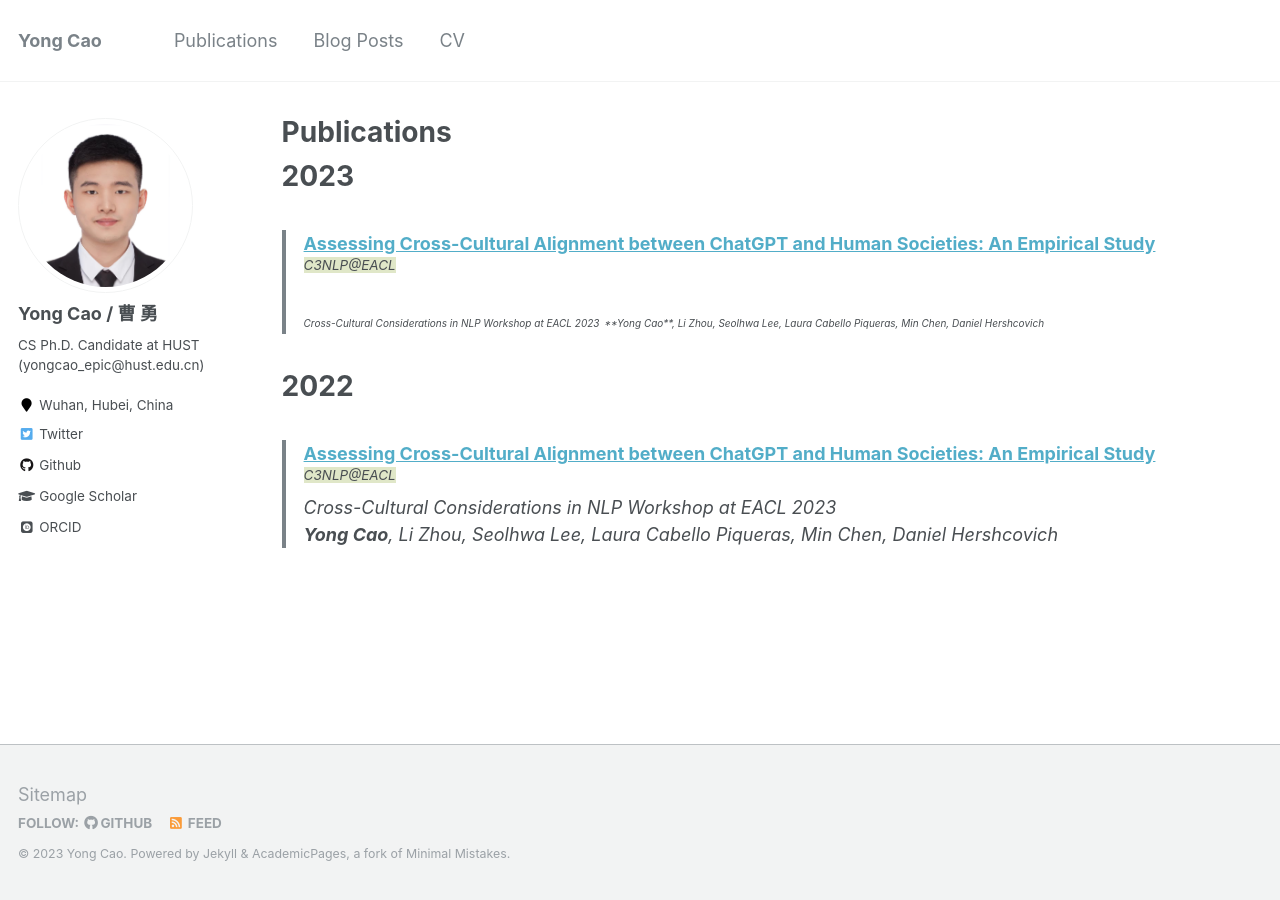
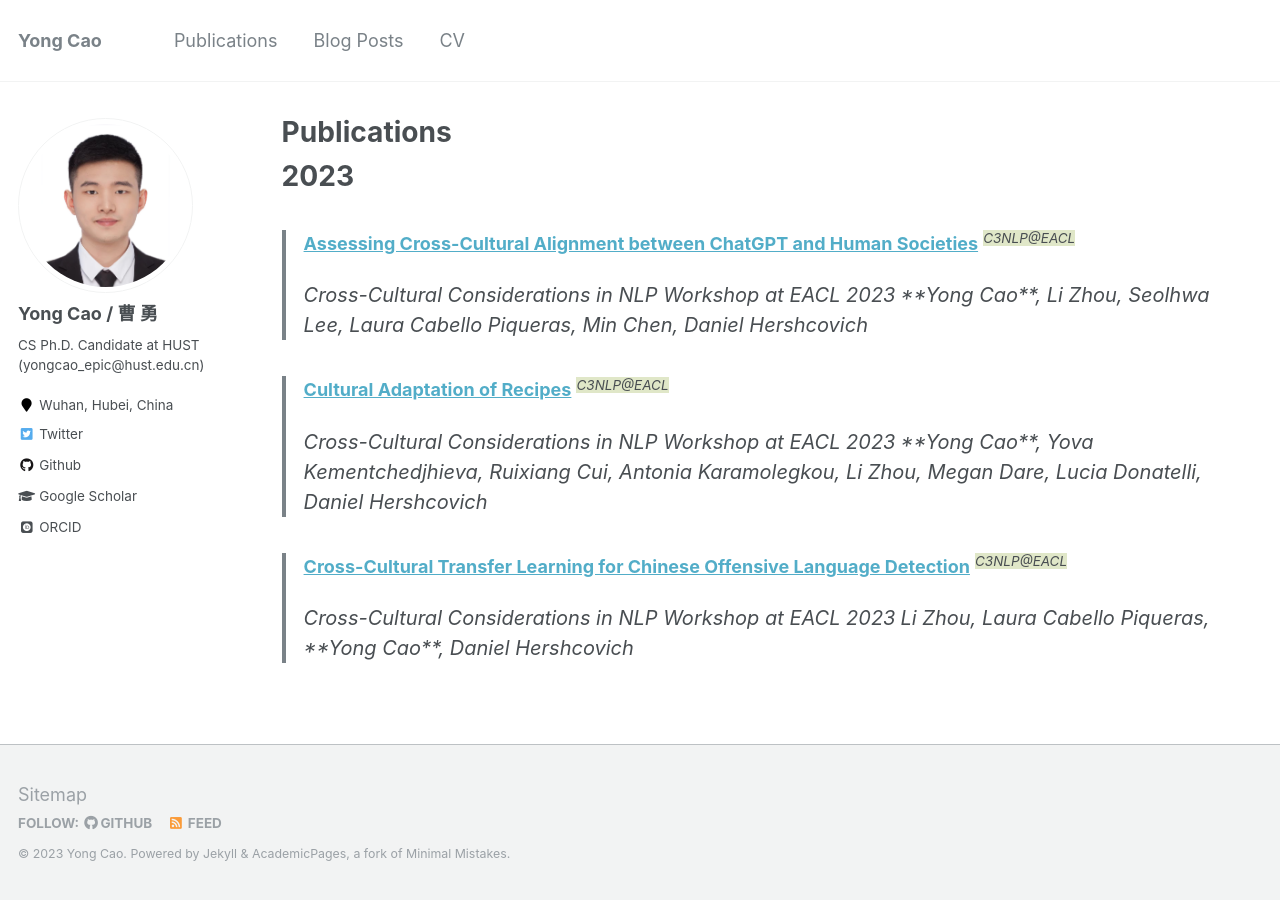
Before and after one commit to yongcaoplus/yongcaoplus.github.io, a Jekyll site: the page built from _publications/publication.md, in a window 1280 px wide. Built offline with Jekyll 4.4.1, drawn with Linux system fonts in a browser that asks for light colours; some web fonts are replaced.

Commit message:
test style

```diff
--- a/_publications/publication.md
+++ b/_publications/publication.md
@@ -7,12 +7,15 @@ author_profile: true
 
 # 2023
 
-> [<font style="font-weight: bold;font-style: normal;">Assessing Cross-Cultural Alignment between ChatGPT and Human Societies: An Empirical Study</font>]() <sup><font style="background: #e0e7c8">C3NLP@EACL</font></sup>
-> <font style="font-size: 10px;">Cross-Cultural Considerations in NLP Workshop at EACL 2023</font>
-> <font style="font-size: 10px;">**Yong Cao**, Li Zhou, Seolhwa Lee, Laura Cabello Piqueras, Min Chen, Daniel Hershcovich</font>
+> [<font style="font-weight: bold;font-style: normal;">Assessing Cross-Cultural Alignment between ChatGPT and Human Societies</font>]() <sup><font style="background: #e0e7c8">C3NLP@EACL</font></sup>
+> <font style="font-size: 20px;">Cross-Cultural Considerations in NLP Workshop at EACL 2023</font>
+> <font style="font-size: 20px;">**Yong Cao**, Li Zhou, Seolhwa Lee, Laura Cabello Piqueras, Min Chen, Daniel Hershcovich</font>
 
-# 2022
+> [<font style="font-weight: bold;font-style: normal;">Cultural Adaptation of Recipes</font>]() <sup><font style="background: #e0e7c8">C3NLP@EACL</font></sup>
+> <font style="font-size: 20px;">Cross-Cultural Considerations in NLP Workshop at EACL 2023</font>
+> <font style="font-size: 20px;">**Yong Cao**, Yova Kementchedjhieva, Ruixiang Cui, Antonia Karamolegkou, Li Zhou, Megan Dare, Lucia Donatelli, Daniel Hershcovich</font>
 
-> [<font style="font-weight: bold;font-style: normal;">Assessing Cross-Cultural Alignment between ChatGPT and Human Societies: An Empirical Study</font>]() <sup><font style="background: #e0e7c8">C3NLP@EACL</font></sup>
-> Cross-Cultural Considerations in NLP Workshop at EACL 2023
-> **Yong Cao**, Li Zhou, Seolhwa Lee, Laura Cabello Piqueras, Min Chen, Daniel Hershcovich
+
+> [<font style="font-weight: bold;font-style: normal;">Cross-Cultural Transfer Learning for Chinese Offensive Language Detection</font>]() <sup><font style="background: #e0e7c8">C3NLP@EACL</font></sup>
+> <font style="font-size: 20px;">Cross-Cultural Considerations in NLP Workshop at EACL 2023</font>
+> <font style="font-size: 20px;">Li Zhou, Laura Cabello Piqueras, **Yong Cao**, Daniel Hershcovich</font>
```
